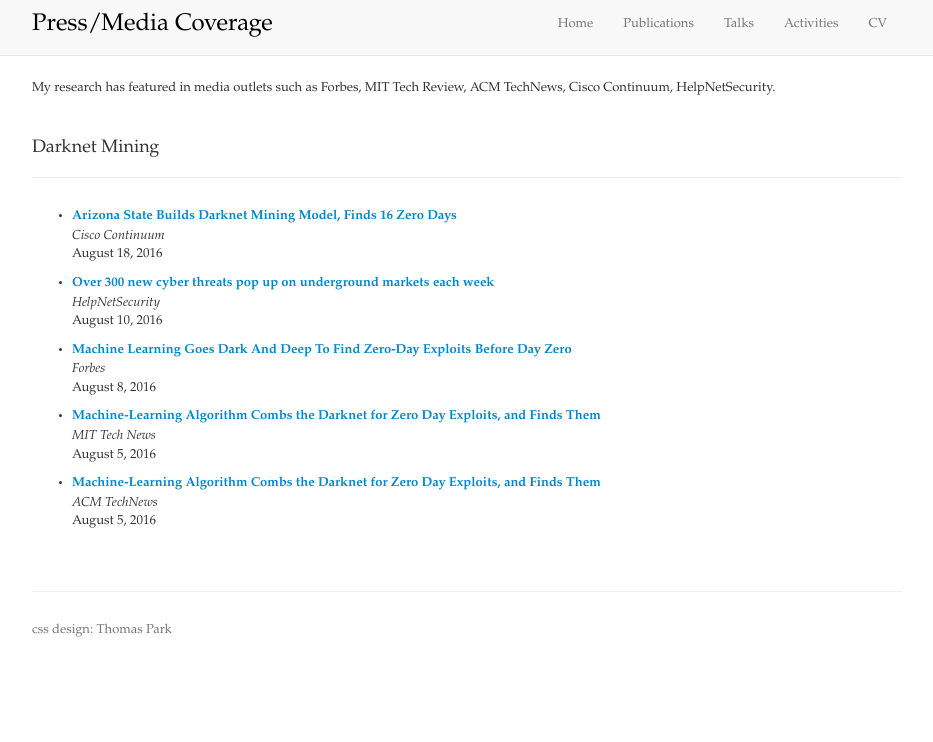
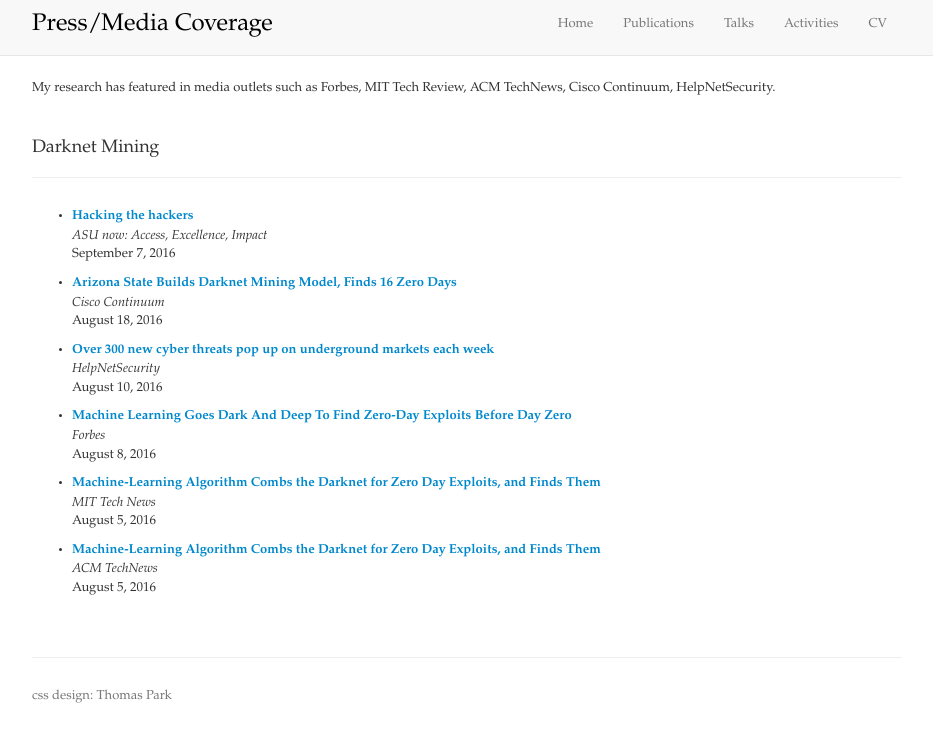
Before and after one commit to JohnShuShu/efnunes.github.io, a website: page press.html in a window 1280 px wide. Shown: the whole page, without its empty margins (173-1106 px from the left). Drawn offline with nearby package versions, Linux system fonts and the light colour scheme.

Commit message:
press update

```diff
--- a/press.html
+++ b/press.html
@@ -80,6 +80,15 @@
 
               <li>
               <p>
+              <strong><a href="https://asunow.asu.edu/20160907-solutions-asu-researchers-hacking-hackers-new-approach">Hacking the hackers
+              </a></strong>
+              <br><em>ASU now: Access, Excellence, Impact</em>
+              <br>September 7, 2016
+              </p>
+              </li>
+
+              <li>
+              <p>
               <strong><a href="https://continuum.cisco.com/2016/08/18/arizona-state-builds-darknet-mining-model-finds-16-zero-days/">Arizona State Builds Darknet Mining Model, Finds 16 Zero Days
               </a></strong>
               <br><em>Cisco Continuum</em>
```
Also changed, not shown: index.html (+1 -0 lines), talks.html (+3 -3 lines).
